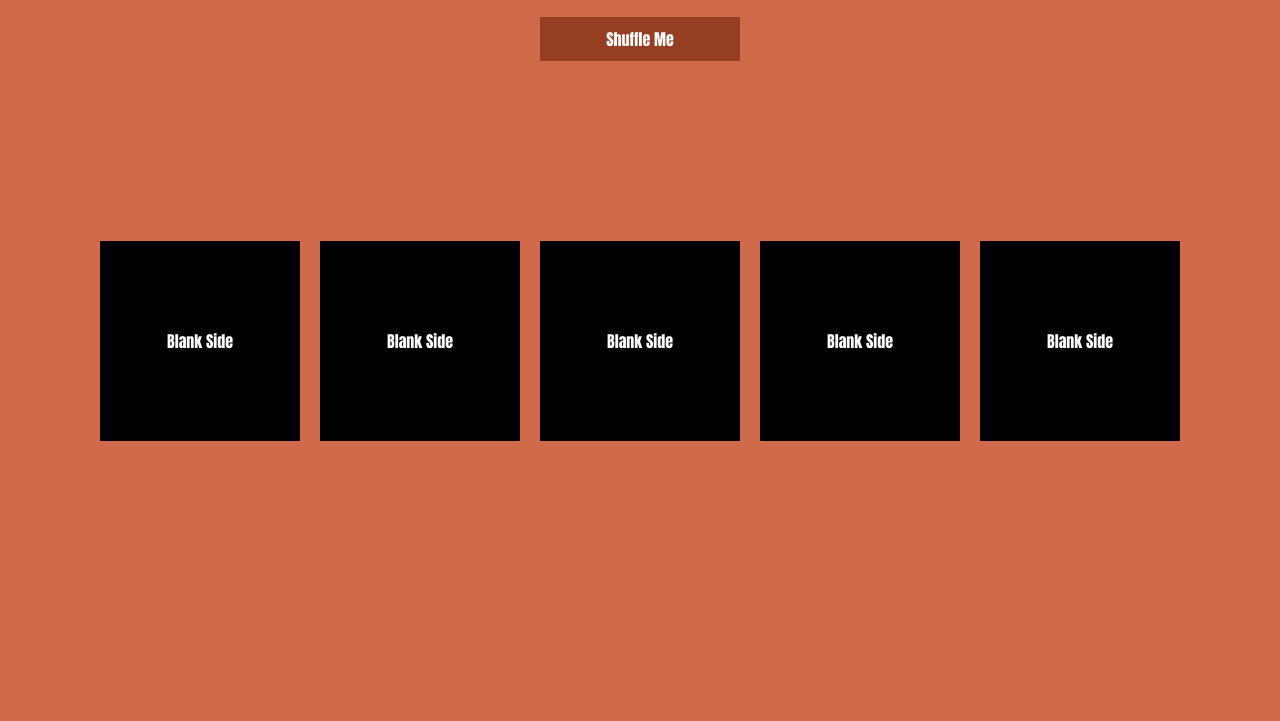
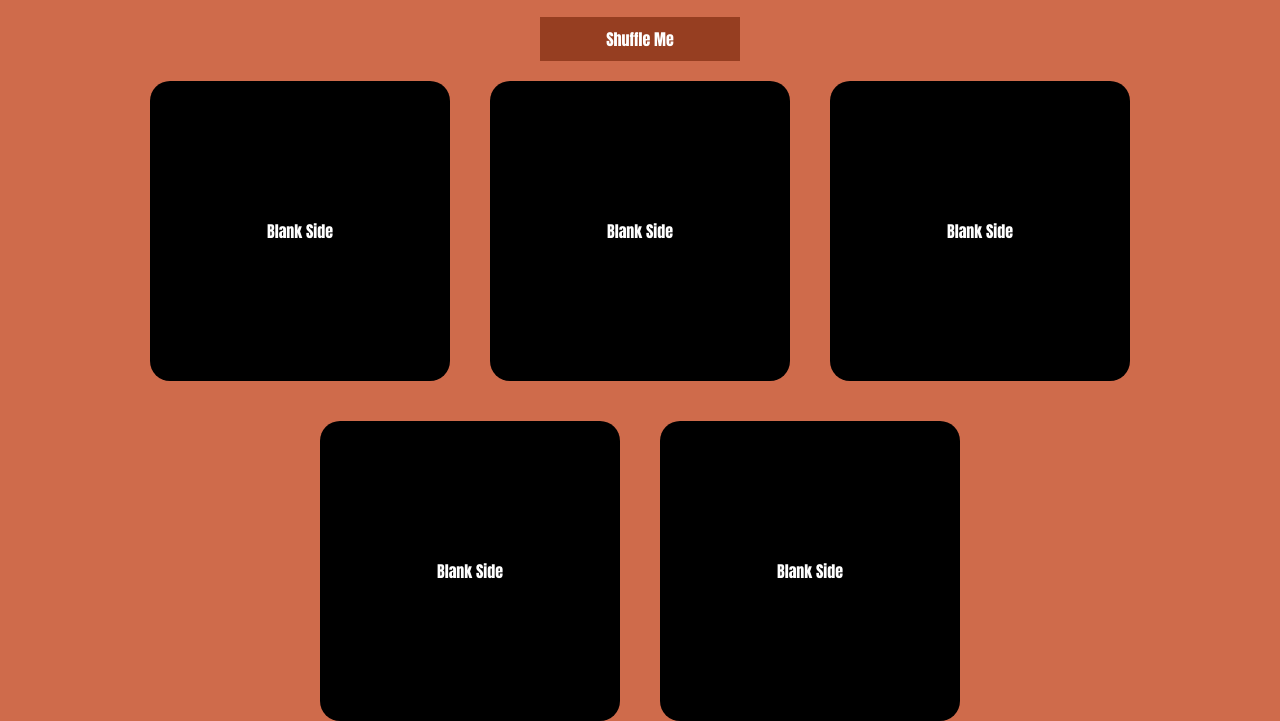
Before and after one commit to hanapanda/ave301_cats, a plain HTML site: page index.html in a window 1280 px wide. Shown: the part 96-817 px from the top of the page. Drawn offline with Linux system fonts and the light colour scheme.

Commit message:
edit bc zoey

```diff
--- a/style.css
+++ b/style.css
@@ -18,12 +18,13 @@
             align-items: center;
             height: 70vh;
             perspective: 1000px;
+            margin: 0px 100px 0px 100px;
 }
 
     .card {
-        width: 200px;
-        height: 200px;
-        margin: 10px;
+        width: 300px;
+        height: 300px;
+        margin: 20px;
         transform: rotate(0deg);
         transition: transform 0.3s ease-in-out, transform 0.3s scale(1), transform 0.3s translateY(0);
         cursor: pointer;
@@ -51,6 +52,7 @@
             display: flex;
             justify-content: center;
             align-items: center;
+            border-radius: 20px;
         }
 
         .card .front {
@@ -78,8 +80,8 @@
         .centered-card {
             transform: translate(-50%, -50%) rotate(0deg) !important;
             z-index: 1;
-            width: 400px;
-            height: 400px;
+            width: 600px;
+            height: 600px;
             position: absolute;
             top: 50%;
             left: 50%;
@@ -132,6 +134,6 @@
         .card .back p {
             color: white; /* Make the text white */
             text-align: center; /* Center the text */
-            margin-bottom: 100px; /* Add spacing from the image */
-            margin-top: -10px;
+            bottom: 20px;
+            position: absolute;
         }
```
Lines whose indentation alone changed are shown as unchanged.
